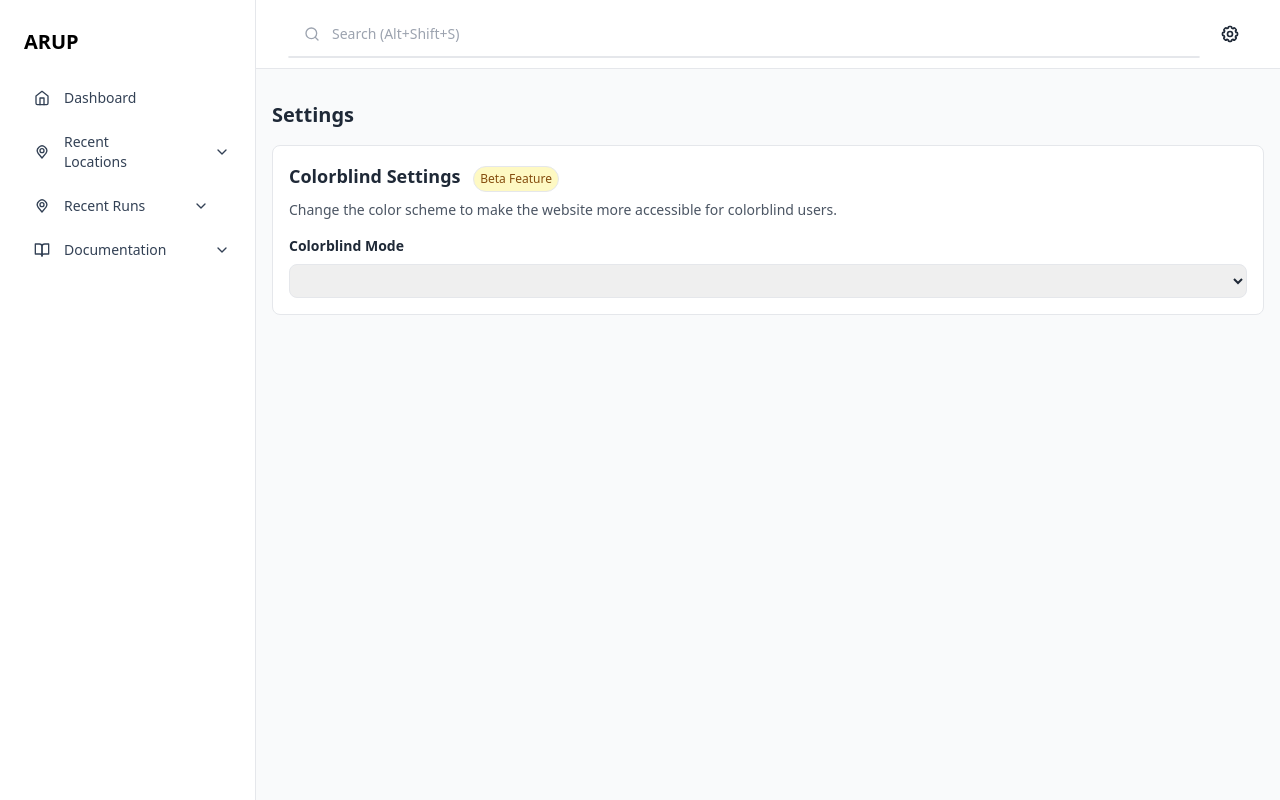
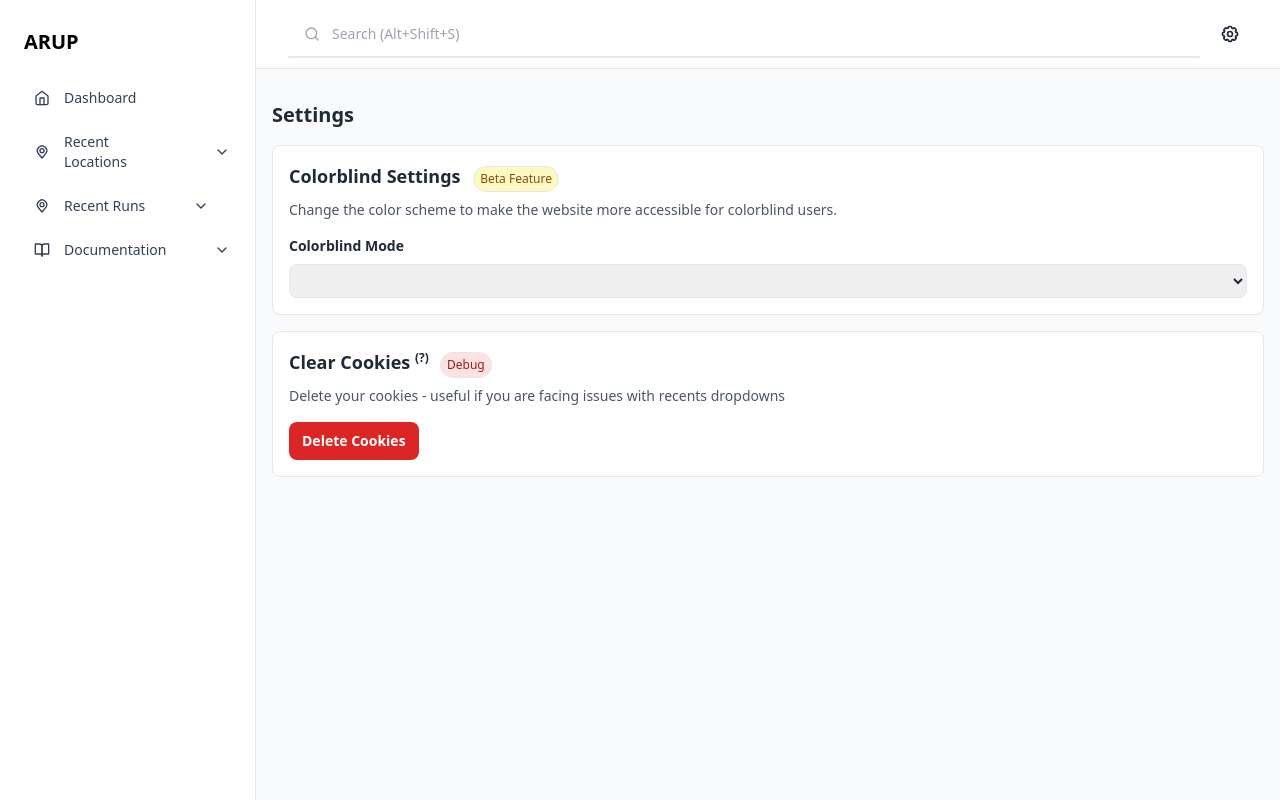
Before and after one commit to tobynott80/CSO_Performance_Tool, a Python web app: template app/templates/settings.html in a window 1280 px wide. Run offline with Jinja, Linux system fonts and the light colour scheme; the template is opened without the code that fills it, so the values that code supplies are empty; some libraries are stand-ins or nearby versions.

Commit message:
create delete cookies setting + API for it

```diff
--- a/app/routes/routes.py
+++ b/app/routes/routes.py
@@ -865,3 +865,8 @@ async def storm_overflow_results(location_id, run_id, asset_id):
         run=run,
         storm_overflow_results=test1.assetTests[0].summary,
     )
+
+@app.delete("/deletecookies")
+async def deleteCookies():
+    session.clear()
+    return {"success": True}
--- a/app/templates/settings.html
+++ b/app/templates/settings.html
@@ -15,25 +15,66 @@
       </h1>
       {# Colorblind Settings #}
       <div
-      class="flex flex-col items-start justify-start w-full p-4 my-4 ml-4 bg-white border border-gray-200 rounded-lg dark:bg-slate-800 dark:border-slate-700">
+        class="flex flex-col items-start justify-start w-full p-4 my-4 ml-4 bg-white border border-gray-200 rounded-lg dark:bg-slate-800 dark:border-slate-700"
+      >
         <h2 class="text-lg font-semibold text-gray-800 dark:text-gray-200">
-        Colorblind Settings <span
-          class="mx-2 py-1 px-1.5 inline-flex items-center gap-x-1 text-xs font-medium border rounded-full bg-yellow-100 text-yellow-800 dark:bg-yellow-500/10 dark:text-yellow-500">Beta
-          Feature</span>
+          Colorblind Settings
+          <span
+            class="mx-2 py-1 px-1.5 inline-flex items-center gap-x-1 text-xs font-medium border rounded-full bg-yellow-100 text-yellow-800 dark:bg-yellow-500/10 dark:text-yellow-500"
+            >Beta Feature</span
+          >
         </h2>
         <p class="mt-2 text-sm text-gray-600 dark:text-gray-400">
           Change the color scheme to make the website more accessible for
           colorblind users.
         </p>
         <div class="flex flex-col items-start justify-start w-full mt-4">
-        <label for="colorblind" class="text-sm font-semibold text-gray-800 dark:text-gray-200">Colorblind Mode</label>
-        <select id="colorblind" name="colorblind"
-          class="w-full mt-2 p-1 border rounded-lg form-select dark:bg-slate-700 dark:border-slate-700 text-gray-800 dark:text-gray-200">
+          <label
+            for="colorblind"
+            class="text-sm font-semibold text-gray-800 dark:text-gray-200"
+            >Colorblind Mode</label
+          >
+          <select
+            id="colorblind"
+            name="colorblind"
+            class="w-full mt-2 p-1 border rounded-lg form-select dark:bg-slate-700 dark:border-slate-700 text-gray-800 dark:text-gray-200"
+          >
             <option value="normal">Normal</option>
             <option value="protanopia">Protanopia</option>
             <option value="deuteranopia">Deuteranopia</option>
             <option value="tritanopia">Tritanopia</option>
           </select>
+        </div>
+      </div>
+
+      <div
+        class="flex flex-col items-start justify-start w-full p-4 my-4 ml-4 bg-white border border-gray-200 rounded-lg dark:bg-slate-800 dark:border-slate-700"
+      >
+        <h2 class="text-lg font-semibold text-gray-800 dark:text-gray-200">
+          Clear Cookies
+          <a
+            href="/docs/faqs"
+            target="_blank"
+            class="cursor-pointer dark:text-white align-super text-xs hover:underline"
+          >
+            (?)
+          </a>
+          <span
+            class="mx-2 py-1 px-1.5 inline-flex items-center gap-x-1 text-xs font-medium border rounded-full bg-red-100 text-red-800 dark:bg-red-500/10 dark:text-red-500"
+            >Debug
+          </span>
+        </h2>
+        <p class="mt-2 text-sm text-gray-600 dark:text-gray-400">
+          Delete your cookies - useful if you are facing issues with recents
+          dropdowns
+        </p>
+        <div class="flex flex-col items-start justify-start w-full mt-4">
+          <button
+            class="py-2 px-3 inline-flex items-center gap-x-2 text-sm font-semibold rounded-lg border border-transparent bg-red-600 text-white hover:bg-red-700 disabled:opacity-50 disabled:pointer-events-none dark:focus:outline-none dark:focus:ring-1 dark:focus:ring-gray-600"
+            onclick="deleteCookies();"
+          >
+            Delete Cookies
+          </button>
         </div>
       </div>
     </div>
@@ -53,7 +94,22 @@
           }),
         });
       });
+
+      function deleteCookies() {
+        fetch(`/deletecookies`, {
+          method: 'DELETE',
+        })
+        .then(response => {
+          // Remove the deleted elements from the table
+          if (response.ok) {
+            alert("Successfully deleted all cookies")
+            window.location.reload()
+          } else {
+            console.error('Error deleting cookies');
+          }
+        })
+        .catch(error => console.error('Error deleting cookies', error))
+      }
     </script>
   </body>
-
 </html>
```
Lines whose indentation alone changed are shown as unchanged.
